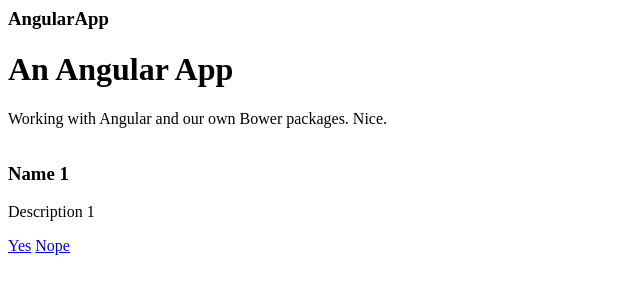
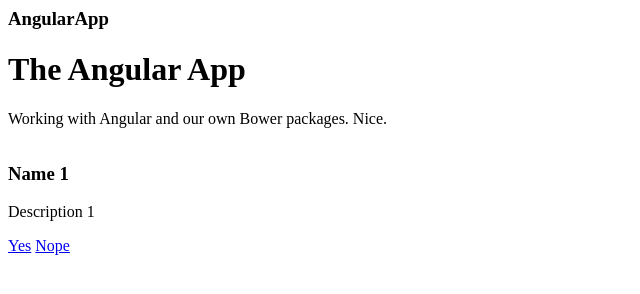
Before and after one commit to ohmmho/angularApp, a website: page index.html in a window 1280 px wide. Shown: the whole page, without its empty margins (0-640 px from the left). Drawn offline with Linux system fonts and the light colour scheme.

Commit message:
Index modified

```diff
--- a/index.html
+++ b/index.html
@@ -9,7 +9,7 @@
     </div>
 
     <div class="jumbotron">
-      <h1>An Angular App</h1>
+      <h1> The Angular App</h1>
       <p class="lead">Working with Angular and our own Bower packages. Nice.</p>
     </div>
 
```
